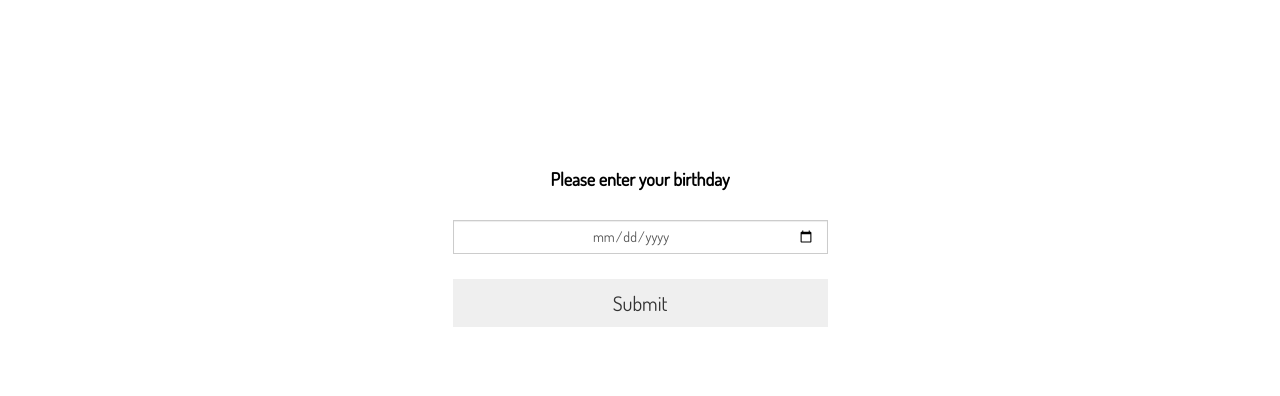
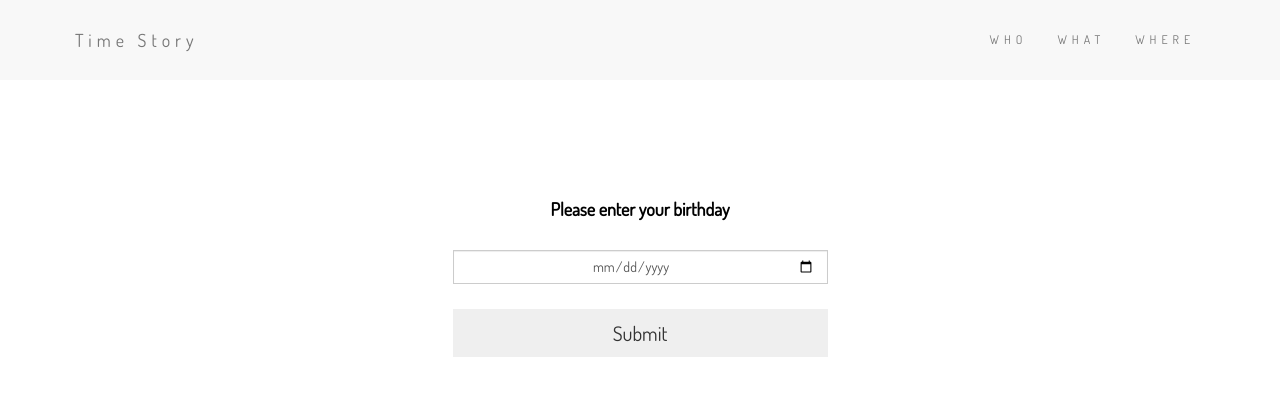
Before and after one commit to iwenyou/left, a React app: page / in a window 1280 px wide. Built offline with nearby package versions, Linux system fonts and the light colour scheme.

Commit message:
added nabar

```diff
--- a/src/components/App.js
+++ b/src/components/App.js
@@ -7,14 +7,32 @@ import '../App.css';
 class App extends Component {
   render() {
     return (
-      <div className="App">
-        <div className="App-header">
-          <img src={logo} className="App-logo" alt="logo" />
-          <h2>Welcome to React</h2>
-        </div>
-        <p className="App-intro">
-          To get started, edit <code>src/App.js</code> and save to reload.
-        </p>
+      <div className="nav_bar">
+        <nav className="navbar navbar-default">
+          <div className="container">
+            <div className="navbar-header">
+              <button type="button" className="navbar-toggle" data-toggle="collapse" data-target="#myNavbar">
+                <span className="icon-bar"></span>
+                <span className="icon-bar"></span>
+                <span className="icon-bar"></span>
+              </button>
+              <a className="navbar-brand" href="#">Time Story</a>
+            </div>
+            <div className="collapse navbar-collapse" id="myNavbar">
+              <ul className="nav navbar-nav navbar-right">
+                <li>
+                  <a href="#">WHO</a>
+                </li>
+                <li>
+                  <a href="#">WHAT</a>
+                </li>
+                <li>
+                  <a href="#">WHERE</a>
+                </li>
+              </ul>
+            </div>
+          </div>
+        </nav>
       </div>
     );
   }
--- a/src/index.css
+++ b/src/index.css
@@ -8,9 +8,28 @@ body {
 }
 
 .container-fluid {
-  padding-top: 100px;
+  padding-top: 50px;
   padding-bottom: 70px;
 }
+
+/*navbar*/
+
+.navbar {
+      padding-top: 15px;
+      padding-bottom: 15px;
+      border: 0;
+      border-radius: 0;
+      margin-bottom: 0;
+      font-size: 12px;
+      letter-spacing: 5px;
+  }
+  .navbar-nav  li a:hover {
+      color: #1abc9c !important;
+  }
+
+  .navbar-brand{
+    padding-left: 20px;
+  }
 
 /*btn*/
 
@@ -80,7 +99,7 @@ select {
 @media all and (max-width:450px) {
 
   .container-fluid {
-    padding-top: 80px;
+    padding-top: 15px;
     padding-bottom: 70px;
   }
 
--- a/src/index.js
+++ b/src/index.js
@@ -21,6 +21,7 @@ ReactDOM.render(
   <Provider store={createStoreWithMiddleware(reducers)}>
     <BrowserRouter>
       <div>
+        <App />
         <Switch>
           <Route path="/" component={daysIndex} />
         </Switch>
```
